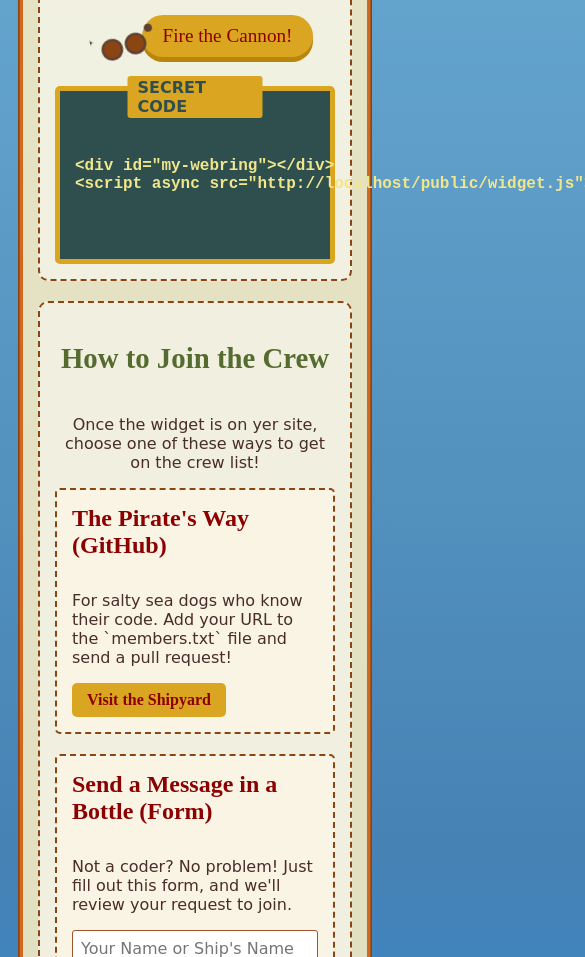
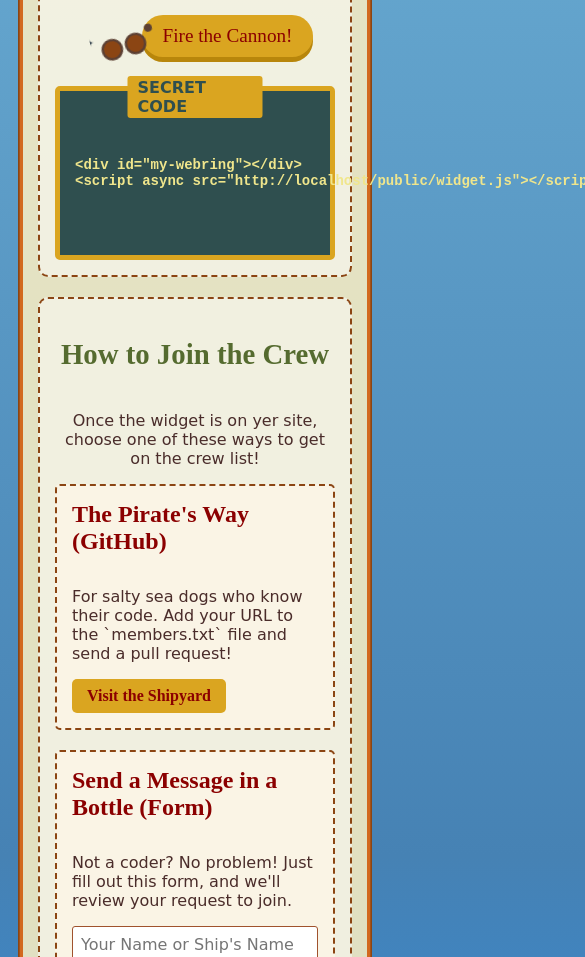
Before and after one commit to blackpiratelive/webring, a plain HTML site: page index.html in a window 390 px wide. Shown: the part 1069-2026 px from the top of the page, 585 px wide, since content can reach past the window. Drawn offline with Linux system fonts and the light colour scheme; no server answers; a web font is replaced by a local one.

Commit message:
Update index.html

```diff
--- a/index.html
+++ b/index.html
@@ -204,6 +204,7 @@
             color: #F0E68C; /* Khaki */
             font-size: 16px;
             font-weight: bold;
+            word-break: break-all; /* FIX: Force long strings to wrap */
         }
 
         /* --- STYLES for How to Join Section --- */
@@ -281,6 +282,9 @@
             #member-list .member-card {
                 flex-direction: column; /* Stack on small phones */
                 text-align: center;
+            }
+            #embed-code-container code {
+                font-size: 14px; /* Make code smaller on phones */
             }
         }
     </style>
```
